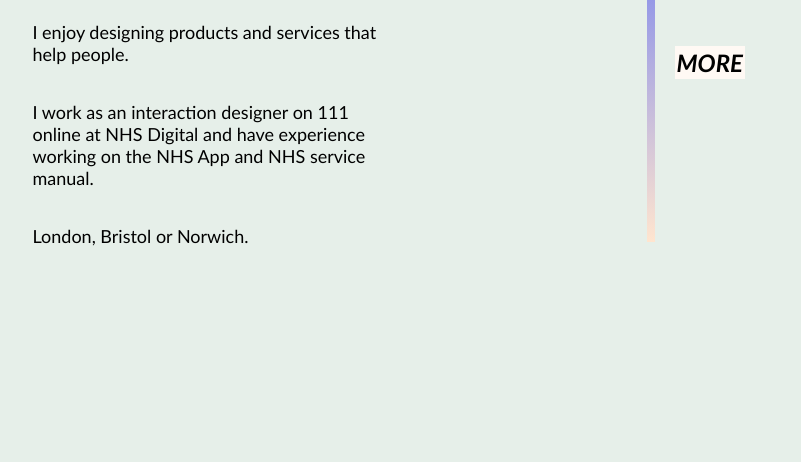
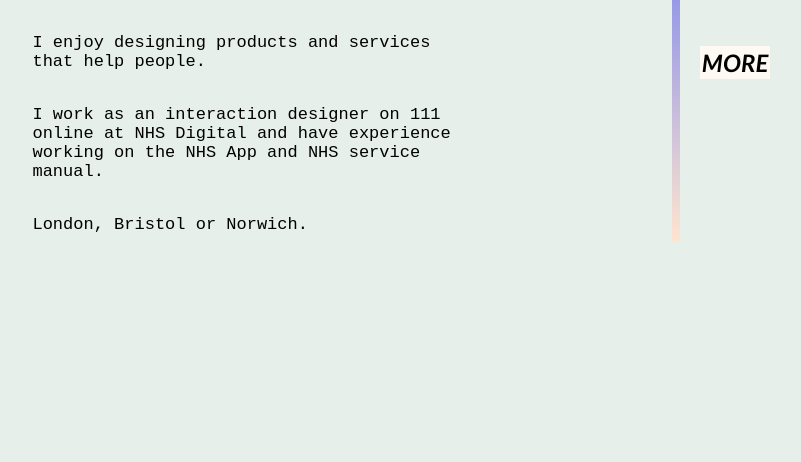
Before and after one commit to nancyhalladay24/nancyhalladay, a plain HTML site: page index.html in a window 1280 px wide. Shown: the part 346-808 px from the top of the page, without its empty margins (64-865 px from the left). Drawn offline with Linux system fonts and the light colour scheme.

Commit message:
courier new instead of gill

```diff
--- a/styles.css
+++ b/styles.css
@@ -12,9 +12,9 @@ h1{
 }
 
 p {
-  font-size:18px;
-  font-family: "Gill Sans";
-  font-weight: lighter;
+  font-size:17px;
+  font-family: "Courier New";
+  font-weight: normal;
 }
 
 a{
@@ -69,7 +69,7 @@ a:hover{
   flex-direction: column;
   justify-content: flex-start;
   align-items: flex-start;
-  width:60%;
+  width:70%;
 }
 
 .menu-mobile{
```
